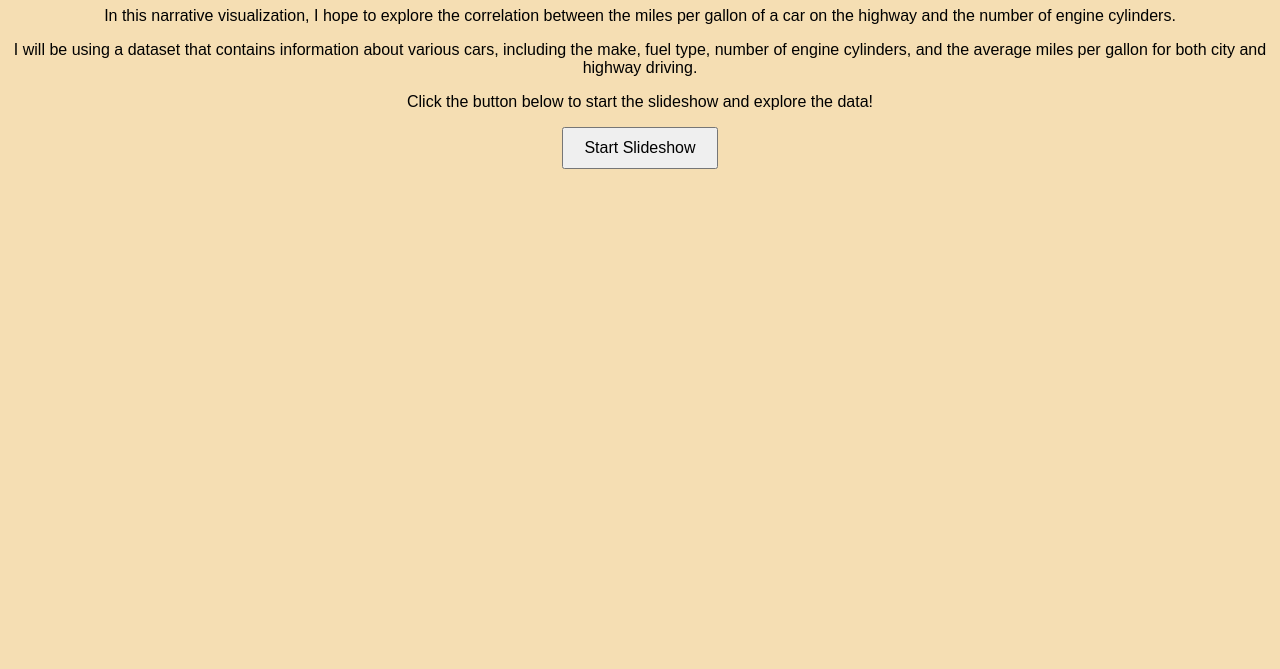
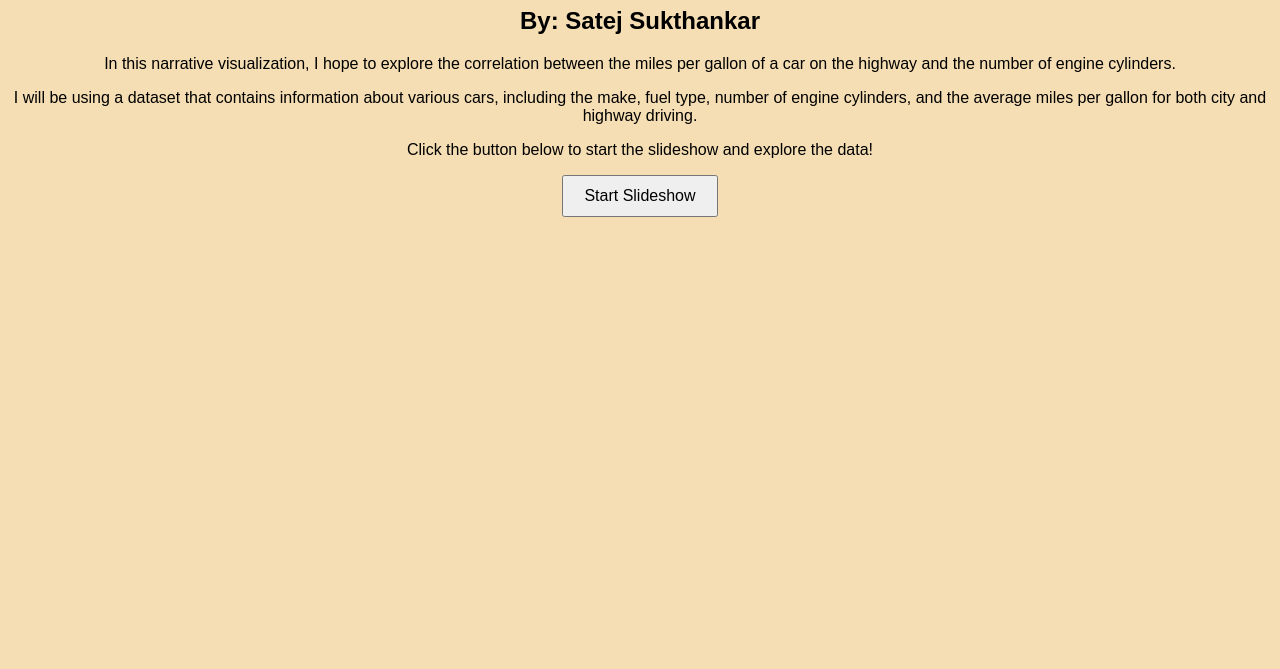
Before and after one commit to Satej006/satej006.github.io, a plain HTML site: page index.html in a window 1280 px wide. Shown: the part 131-800 px from the top of the page. Drawn offline with Linux system fonts and the light colour scheme.

Commit message:
Fully Functional

```diff
--- a/index.html
+++ b/index.html
@@ -9,6 +9,7 @@
 <body>
     <div id="homepage">
         <h1>Narrative Visualization</h1>
+        <h2>By: Satej Sukthankar</h2>
         <p>In this narrative visualization, I hope to explore the correlation between the miles per gallon
             of a car on the highway and the number of engine cylinders.</p>
         <p>I will be using a dataset that contains information about various cars, including the make, fuel
```
